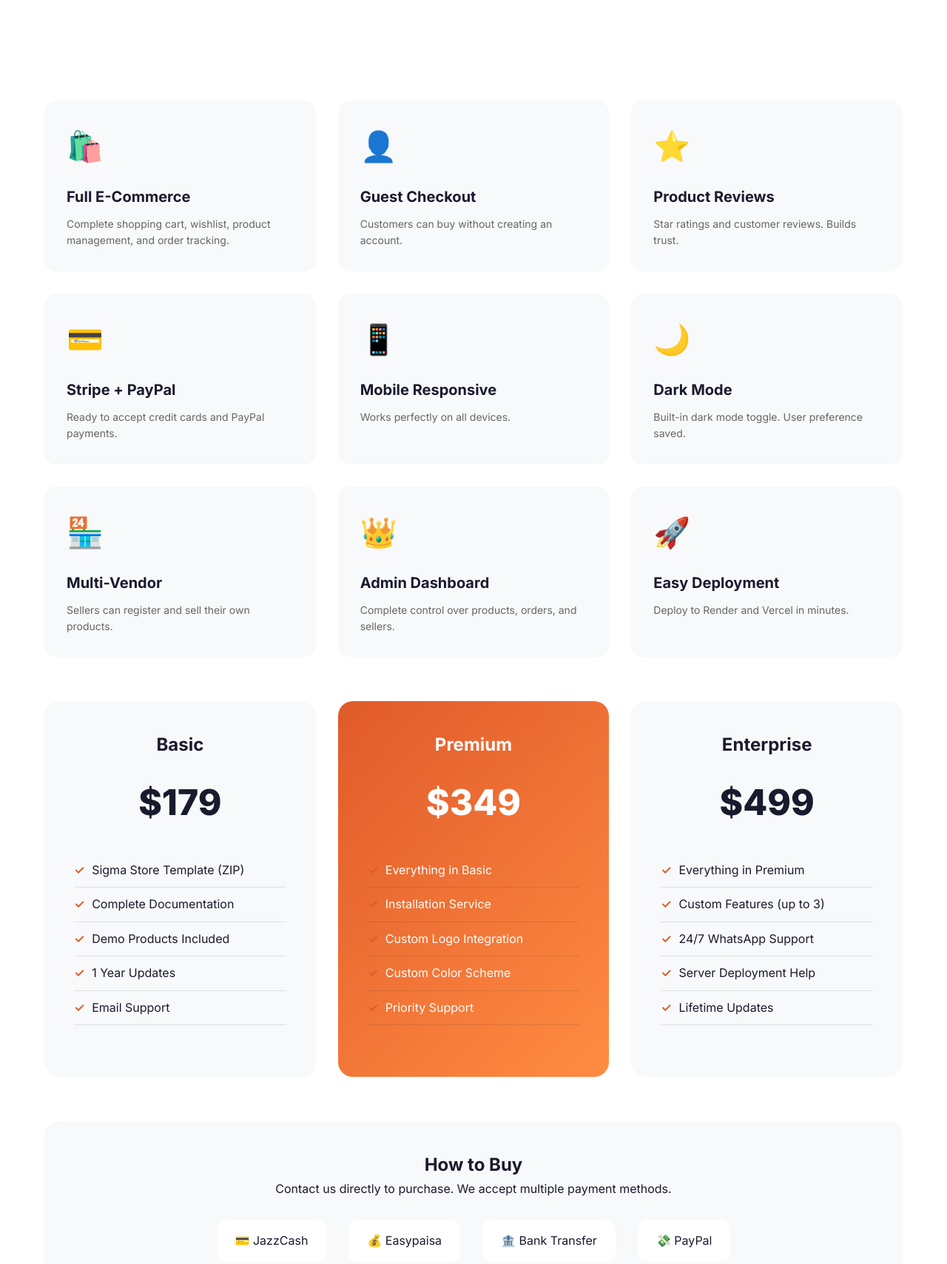
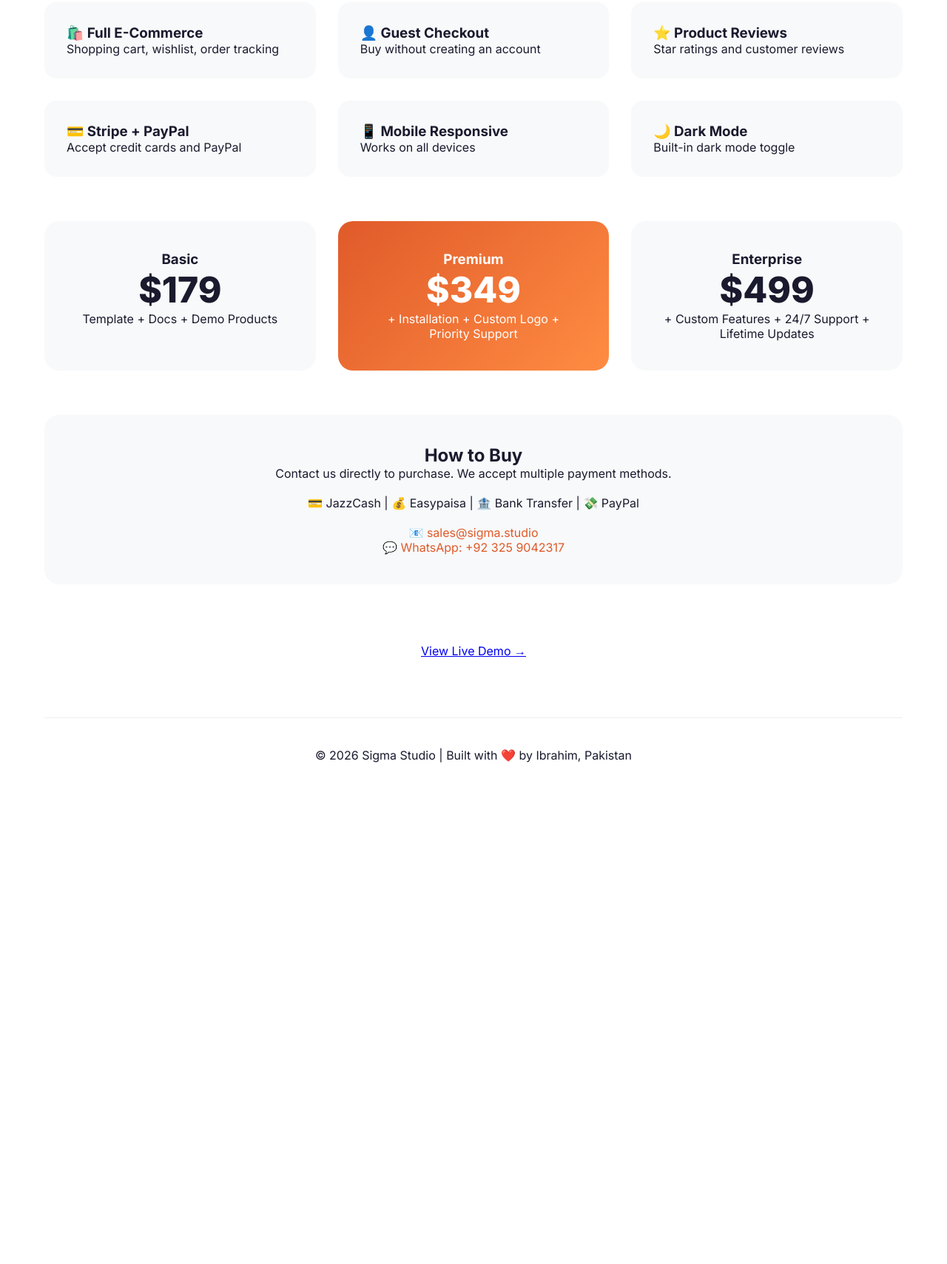
Before and after one commit to Maoras-hue/sigma-store1, a website: page frontend/buy.html in a window 1280 px wide. Shown: the part 589-2298 px from the top of the page at 74% size. After the commit the page ends 1660 px from the top, so only its background shows below. Drawn offline with Linux system fonts and the light colour scheme.

Commit message:
Add buy page

```diff
--- a/frontend/buy.html
+++ b/frontend/buy.html
@@ -3,209 +3,63 @@
 <head>
     <meta charset="UTF-8">
     <meta name="viewport" content="width=device-width, initial-scale=1.0">
-    <title>Buy Sigma Store - Complete E-Commerce Platform | $179</title>
+    <title>Buy Sigma Store - Complete E-Commerce Platform</title>
     <link href="https://fonts.googleapis.com/css2?family=Inter:wght@300;400;500;600;700;800&display=swap" rel="stylesheet">
     <style>
         * { margin: 0; padding: 0; box-sizing: border-box; }
-        body { font-family: 'Inter', sans-serif; background: #ffffff; color: #1a1a2e; line-height: 1.6; }
+        body { font-family: 'Inter', sans-serif; background: #ffffff; color: #1a1a2e; }
         .container { max-width: 1200px; margin: 0 auto; padding: 0 20px; }
-
-        .header { padding: 20px 0; border-bottom: 1px solid #eee; position: sticky; top: 0; background: white; z-index: 100; }
-        .header-inner { display: flex; justify-content: space-between; align-items: center; flex-wrap: wrap; gap: 20px; }
+        .header { padding: 20px 0; border-bottom: 1px solid #eee; }
         .logo { font-size: 28px; font-weight: 800; background: linear-gradient(135deg, #e05a2a, #ff8c42); -webkit-background-clip: text; background-clip: text; color: transparent; }
-        .nav a { color: #333; text-decoration: none; margin-left: 30px; transition: color 0.3s; }
-        .nav a:hover { color: #e05a2a; }
-
         .hero { text-align: center; padding: 80px 0 60px; }
-        .badge { display: inline-block; background: rgba(224,90,42,0.1); color: #e05a2a; padding: 5px 15px; border-radius: 50px; font-size: 14px; margin-bottom: 20px; }
-        .hero h1 { font-size: 48px; font-weight: 800; margin-bottom: 20px; }
+        .badge { background: rgba(224,90,42,0.1); color: #e05a2a; padding: 5px 15px; border-radius: 50px; display: inline-block; }
+        .hero h1 { font-size: 48px; margin: 20px 0; }
         .hero h1 span { color: #e05a2a; }
-        .hero p { font-size: 18px; color: #666; max-width: 700px; margin: 0 auto 30px; }
-        .price { font-size: 48px; font-weight: 800; color: #e05a2a; margin-bottom: 20px; }
-        .price small { font-size: 16px; color: #666; font-weight: normal; }
-
-        .btn-group { display: flex; gap: 20px; justify-content: center; flex-wrap: wrap; }
-        .btn { padding: 15px 40px; border-radius: 50px; text-decoration: none; font-weight: 600; transition: all 0.3s; display: inline-block; cursor: pointer; border: none; font-size: 16px; }
-        .btn-primary { background: linear-gradient(135deg, #e05a2a, #ff8c42); color: white; box-shadow: 0 4px 15px rgba(224,90,42,0.3); }
-        .btn-primary:hover { transform: translateY(-3px); box-shadow: 0 10px 30px rgba(224,90,42,0.4); }
-        .btn-outline { border: 2px solid #e05a2a; color: #e05a2a; background: transparent; }
-        .btn-outline:hover { background: #e05a2a; color: white; }
-
+        .price { font-size: 48px; color: #e05a2a; font-weight: 800; margin: 20px 0; }
+        .btn { padding: 15px 40px; border-radius: 50px; text-decoration: none; font-weight: 600; display: inline-block; }
+        .btn-primary { background: linear-gradient(135deg, #e05a2a, #ff8c42); color: white; }
         .features-grid { display: grid; grid-template-columns: repeat(auto-fit, minmax(300px, 1fr)); gap: 30px; margin: 60px 0; }
-        .feature-card { background: #f8f9fa; border-radius: 16px; padding: 30px; transition: all 0.3s; }
-        .feature-card:hover { transform: translateY(-5px); box-shadow: 0 10px 30px rgba(0,0,0,0.1); }
-        .feature-icon { font-size: 40px; margin-bottom: 20px; }
-        .feature-card h3 { font-size: 20px; margin-bottom: 10px; }
-        .feature-card p { color: #666; font-size: 14px; }
-
+        .feature-card { background: #f8f9fa; border-radius: 16px; padding: 30px; }
         .pricing-grid { display: grid; grid-template-columns: repeat(auto-fit, minmax(280px, 1fr)); gap: 30px; margin: 60px 0; }
-        .pricing-card { background: #f8f9fa; border-radius: 20px; padding: 40px; text-align: center; transition: all 0.3s; }
-        .pricing-card:hover { transform: translateY(-10px); box-shadow: 0 20px 40px rgba(0,0,0,0.1); }
+        .pricing-card { background: #f8f9fa; border-radius: 20px; padding: 40px; text-align: center; }
         .pricing-card.featured { background: linear-gradient(135deg, #e05a2a, #ff8c42); color: white; }
-        .pricing-card h3 { font-size: 24px; margin-bottom: 20px; }
-        .pricing-price { font-size: 48px; font-weight: 800; margin-bottom: 20px; }
-        .pricing-features { list-style: none; margin: 30px 0; text-align: left; }
-        .pricing-features li { padding: 10px 0; border-bottom: 1px solid rgba(0,0,0,0.1); }
-        .pricing-features li::before { content: "✓"; color: #e05a2a; margin-right: 10px; font-weight: bold; }
-
+        .pricing-price { font-size: 48px; font-weight: 800; }
         .payment-section { background: #f8f9fa; border-radius: 20px; padding: 40px; text-align: center; margin: 40px 0; }
-        .payment-methods { display: flex; justify-content: center; gap: 30px; flex-wrap: wrap; margin: 30px 0; }
-        .payment-method { background: white; padding: 15px 25px; border-radius: 12px; display: flex; align-items: center; gap: 10px; }
-        .contact-info { margin-top: 30px; padding: 20px; background: white; border-radius: 12px; }
         .contact-info a { color: #e05a2a; text-decoration: none; }
-
-        .footer { text-align: center; padding: 40px 0; border-top: 1px solid #eee; color: #666; margin-top: 40px; }
-
-        @media (max-width: 768px) {
-            .hero h1 { font-size: 32px; }
-            .price { font-size: 36px; }
-            .pricing-grid { grid-template-columns: 1fr; }
-        }
+        .footer { text-align: center; padding: 40px 0; border-top: 1px solid #eee; margin-top: 40px; }
+        @media (max-width: 768px) { .hero h1 { font-size: 32px; } }
     </style>
 </head>
 <body>
-
-<header class="header">
     <div class="container">
-        <div class="header-inner">
-            <div class="logo">σ SIGMA STORE</div>
-            <div class="nav">
-                <a href="index.html">Home</a>
-                <a href="#features">Features</a>
-                <a href="#pricing">Pricing</a>
-                <a href="#payment">Payment</a>
-            </div>
-        </div>
-    </div>
-</header>
-
-<main>
-    <div class="container">
+        <div class="header"><div class="logo">σ SIGMA STORE</div></div>
         <div class="hero">
             <div class="badge">🔥 Complete Full-Stack E-Commerce Platform</div>
             <h1>Launch Your Online Store<br>with <span>Sigma Store</span></h1>
-            <p>A production-ready, full-stack e-commerce platform built with Node.js, Express, SQLite, and vanilla JavaScript. Perfect for digital products, electronics, clothing, and physical goods.</p>
             <div class="price">$179 <small>one-time payment</small></div>
+            <a href="#contact" class="btn btn-primary">Buy Now →</a>
         </div>
-
-        <div class="features-grid" id="features">
-            <div class="feature-card">
-                <div class="feature-icon">🛍️</div>
-                <h3>Full E-Commerce</h3>
-                <p>Complete shopping cart, wishlist, product management, and order tracking.</p>
-            </div>
-            <div class="feature-card">
-                <div class="feature-icon">👤</div>
-                <h3>Guest Checkout</h3>
-                <p>Customers can buy without creating an account.</p>
-            </div>
-            <div class="feature-card">
-                <div class="feature-icon">⭐</div>
-                <h3>Product Reviews</h3>
-                <p>Star ratings and customer reviews. Builds trust.</p>
-            </div>
-            <div class="feature-card">
-                <div class="feature-icon">💳</div>
-                <h3>Stripe + PayPal</h3>
-                <p>Ready to accept credit cards and PayPal payments.</p>
-            </div>
-            <div class="feature-card">
-                <div class="feature-icon">📱</div>
-                <h3>Mobile Responsive</h3>
-                <p>Works perfectly on all devices.</p>
-            </div>
-            <div class="feature-card">
-                <div class="feature-icon">🌙</div>
-                <h3>Dark Mode</h3>
-                <p>Built-in dark mode toggle. User preference saved.</p>
-            </div>
-            <div class="feature-card">
-                <div class="feature-icon">🏪</div>
-                <h3>Multi-Vendor</h3>
-                <p>Sellers can register and sell their own products.</p>
-            </div>
-            <div class="feature-card">
-                <div class="feature-icon">👑</div>
-                <h3>Admin Dashboard</h3>
-                <p>Complete control over products, orders, and sellers.</p>
-            </div>
-            <div class="feature-card">
-                <div class="feature-icon">🚀</div>
-                <h3>Easy Deployment</h3>
-                <p>Deploy to Render and Vercel in minutes.</p>
-            </div>
+        <div class="features-grid">
+            <div class="feature-card"><h3>🛍️ Full E-Commerce</h3><p>Shopping cart, wishlist, order tracking</p></div>
+            <div class="feature-card"><h3>👤 Guest Checkout</h3><p>Buy without creating an account</p></div>
+            <div class="feature-card"><h3>⭐ Product Reviews</h3><p>Star ratings and customer reviews</p></div>
+            <div class="feature-card"><h3>💳 Stripe + PayPal</h3><p>Accept credit cards and PayPal</p></div>
+            <div class="feature-card"><h3>📱 Mobile Responsive</h3><p>Works on all devices</p></div>
+            <div class="feature-card"><h3>🌙 Dark Mode</h3><p>Built-in dark mode toggle</p></div>
         </div>
-
-        <div class="pricing-grid" id="pricing">
-            <div class="pricing-card">
-                <h3>Basic</h3>
-                <div class="pricing-price">$179</div>
-                <ul class="pricing-features">
-                    <li>Sigma Store Template (ZIP)</li>
-                    <li>Complete Documentation</li>
-                    <li>Demo Products Included</li>
-                    <li>1 Year Updates</li>
-                    <li>Email Support</li>
-                </ul>
-            </div>
-
-            <div class="pricing-card featured">
-                <h3>Premium</h3>
-                <div class="pricing-price">$349</div>
-                <ul class="pricing-features">
-                    <li>Everything in Basic</li>
-                    <li>Installation Service</li>
-                    <li>Custom Logo Integration</li>
-                    <li>Custom Color Scheme</li>
-                    <li>Priority Support</li>
-                </ul>
-            </div>
-
-            <div class="pricing-card">
-                <h3>Enterprise</h3>
-                <div class="pricing-price">$499</div>
-                <ul class="pricing-features">
-                    <li>Everything in Premium</li>
-                    <li>Custom Features (up to 3)</li>
-                    <li>24/7 WhatsApp Support</li>
-                    <li>Server Deployment Help</li>
-                    <li>Lifetime Updates</li>
-                </ul>
-            </div>
+        <div class="pricing-grid">
+            <div class="pricing-card"><h3>Basic</h3><div class="pricing-price">$179</div><p>Template + Docs + Demo Products</p></div>
+            <div class="pricing-card featured"><h3>Premium</h3><div class="pricing-price">$349</div><p>+ Installation + Custom Logo + Priority Support</p></div>
+            <div class="pricing-card"><h3>Enterprise</h3><div class="pricing-price">$499</div><p>+ Custom Features + 24/7 Support + Lifetime Updates</p></div>
         </div>
-
-        <div class="payment-section" id="payment">
+        <div class="payment-section" id="contact">
             <h2>How to Buy</h2>
             <p>Contact us directly to purchase. We accept multiple payment methods.</p>
-
-            <div class="payment-methods">
-                <div class="payment-method">💳 JazzCash</div>
-                <div class="payment-method">💰 Easypaisa</div>
-                <div class="payment-method">🏦 Bank Transfer</div>
-                <div class="payment-method">💸 PayPal</div>
-            </div>
-
-            <div class="contact-info">
-                <p><strong>Contact us to buy:</strong></p>
-                <p>📧 <a href="mailto:sales@sigma.studio">sales@sigma.studio</a></p>
-                <p>💬 <a href="https://wa.me/923259042317" target="_blank">WhatsApp: +92 325 9042317</a></p>
-            </div>
+            <p style="margin: 20px 0;">💳 JazzCash | 💰 Easypaisa | 🏦 Bank Transfer | 💸 PayPal</p>
+            <div class="contact-info"><p>📧 <a href="mailto:sales@sigma.studio">sales@sigma.studio</a></p><p>💬 <a href="https://wa.me/923259042317">WhatsApp: +92 325 9042317</a></p></div>
         </div>
-
-        <div style="text-align: center; padding: 40px 0;">
-            <h3>Live Demo</h3>
-            <p>See Sigma Store in action before you buy.</p>
-            <a href="https://sigma-store1.vercel.app" target="_blank" class="btn btn-primary" style="margin-top: 20px;">View Live Demo →</a>
-        </div>
+        <div style="text-align: center; padding: 40px 0;"><a href="https://sigma-store1.vercel.app" target="_blank">View Live Demo →</a></div>
+        <div class="footer"><p>© 2026 Sigma Studio | Built with ❤️ by Ibrahim, Pakistan</p></div>
     </div>
-</main>
-
-<footer class="footer">
-    <div class="container">
-        <p>© 2026 Sigma Studio. All rights reserved.</p>
-        <p>Built with ❤️ by Ibrahim from Mardan, Pakistan</p>
-    </div>
-</footer>
-
 </body>
 </html>
```
